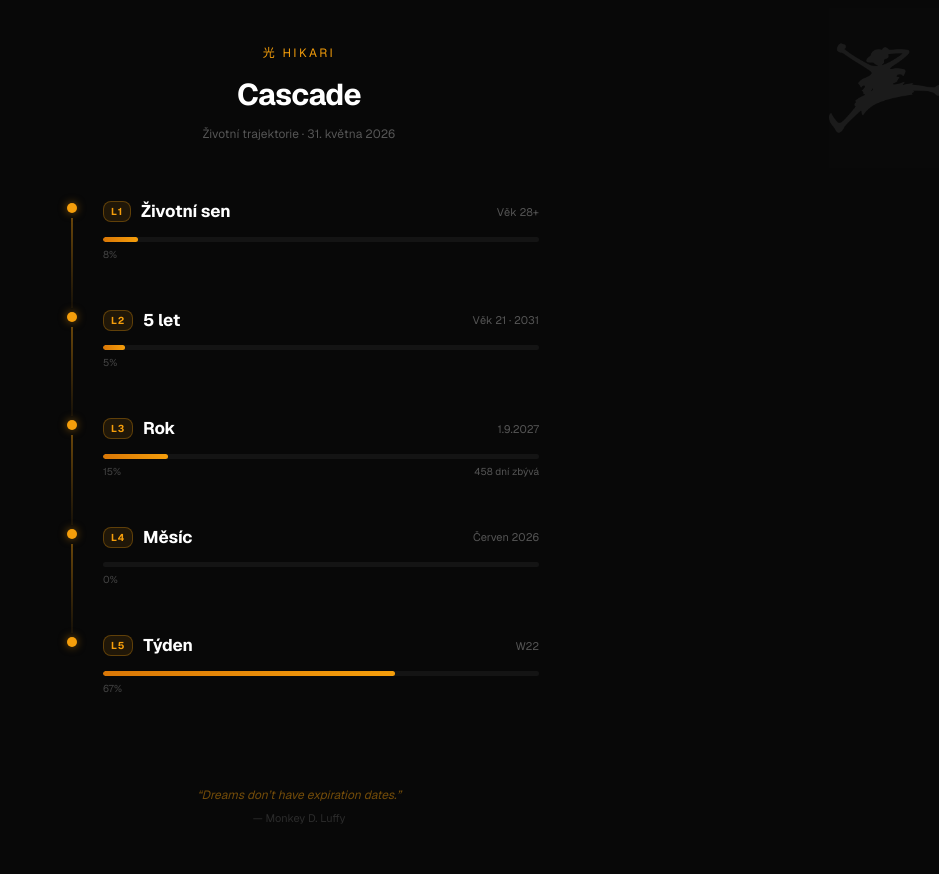
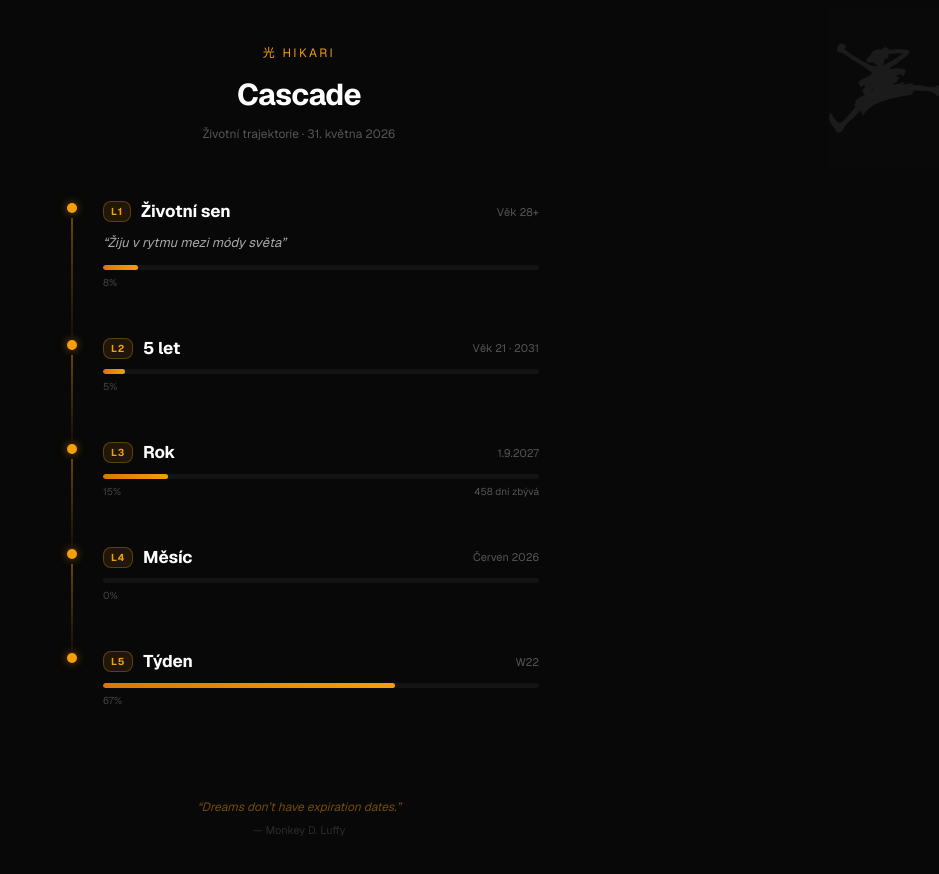
Before and after one commit to matuk42/hikari-dashboard, a Next.js app: page /cascade in a window 1280 px wide. Shown: the top 874 px of the page, without its empty margins (341-1280 px from the left). Built offline with nearby package versions, Linux system fonts and the light colour scheme.

Commit message:
auto: save changes

```diff
--- a/app/cascade/page.tsx
+++ b/app/cascade/page.tsx
@@ -159,15 +159,18 @@ export default function CascadePage() {
                 </span>
               </div>
 
-              {/* Popis cíle */}
-              <div style={{
-                fontSize: 12,
-                color: '#555',
-                marginBottom: 12,
-                lineHeight: 1.55,
-              }}>
-                {layer.description}
-              </div>
+              {/* Quote jen L1 */}
+              {layer.quote && (
+                <div style={{
+                  fontSize: 13,
+                  color: '#aaa',
+                  fontStyle: 'italic',
+                  marginBottom: 12,
+                  lineHeight: 1.55,
+                }}>
+                  &ldquo;{layer.quote}&rdquo;
+                </div>
+              )}
 
               {/* Progress bar */}
               {(
```
